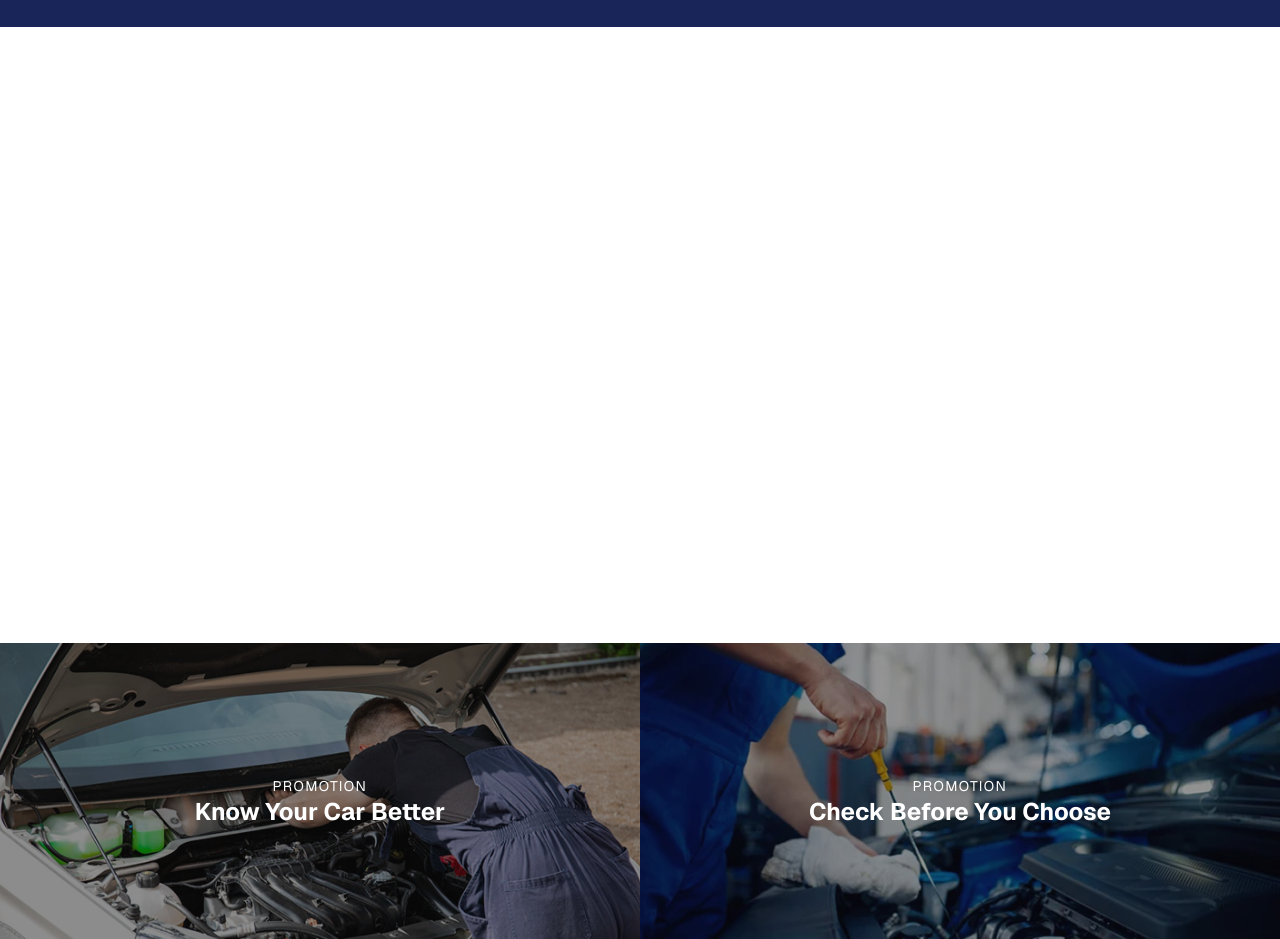
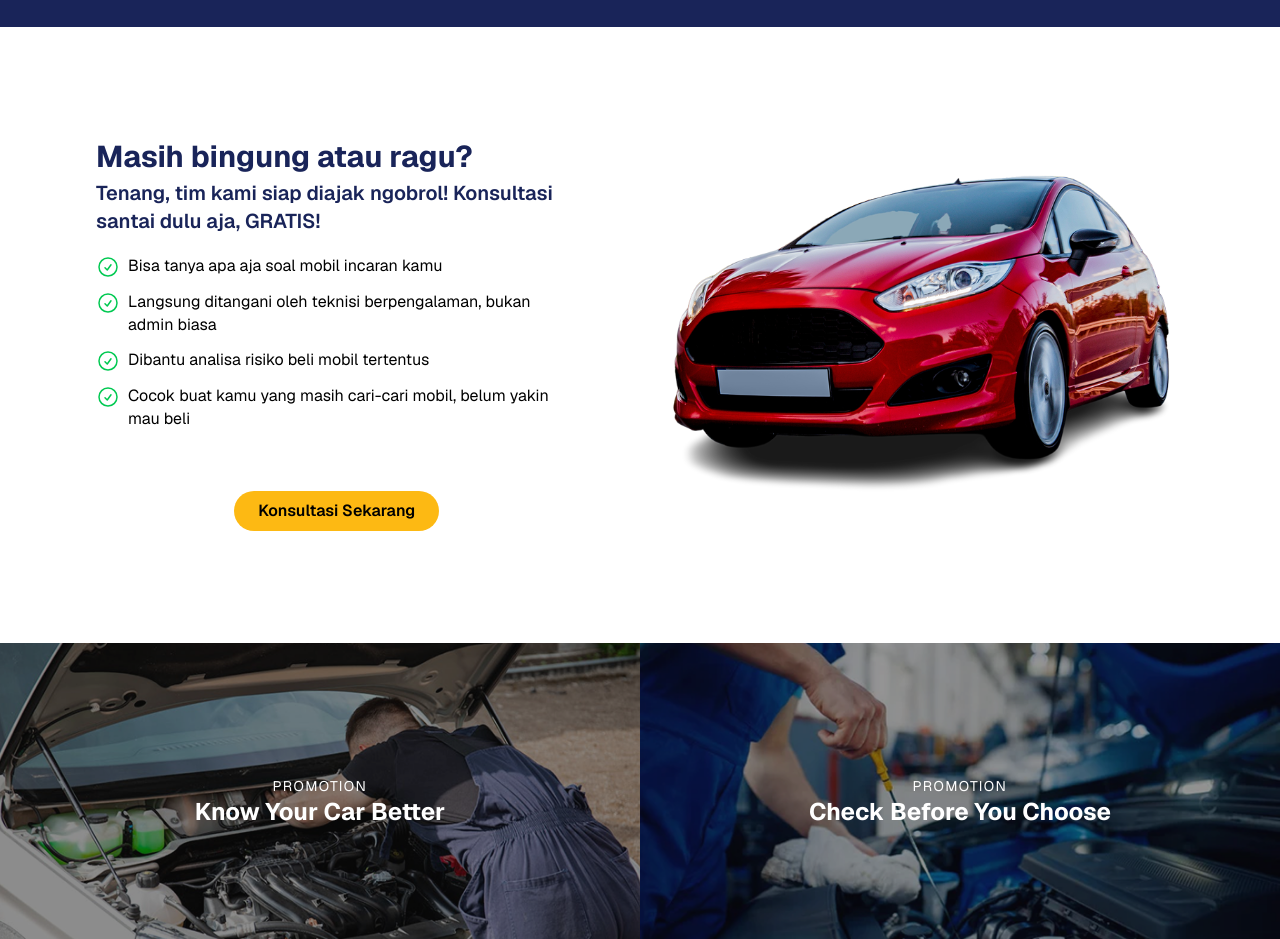
Before and after one commit to wendwin/inspeksi-mobil-jogja, a Next.js app: page / in a window 1280 px wide. Shown: the part 2720-3659 px from the top of the page. Built offline with nearby package versions, Linux system fonts and the light colour scheme.

Commit message:
hapus animasi section confused

```diff
--- a/app/components/landingpagecomponents/Confused.js
+++ b/app/components/landingpagecomponents/Confused.js
@@ -10,7 +10,7 @@ export default function Confused(){
 
     return (
       <div className="max-w-6xl mx-auto px-4 md:px-14 lg:px-8 my-20 lg:my-28 md:flex justify-evenly items-center md:gap-18">
-        <div data-aos="fade-right">
+        <div>
           <h1 className="text-xl font-bold text-[#192459] mb-1 md:text-2xl lg:text-3xl">
             Masih bingung atau ragu?
           </h1>
@@ -61,7 +61,7 @@ export default function Confused(){
           </div>
         </div>
 
-        <div className="mt-16 md:mt-0" data-aos="fade-left">
+        <div className="mt-16 md:mt-0">
           <img src="/img/car_confused.png" alt="" />
         </div>
       </div>
```
